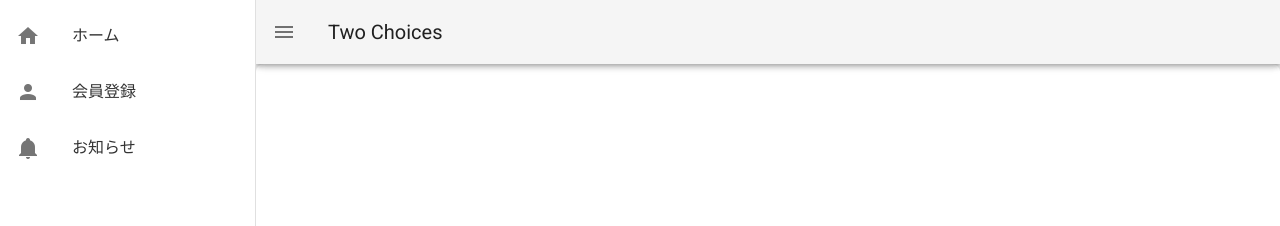
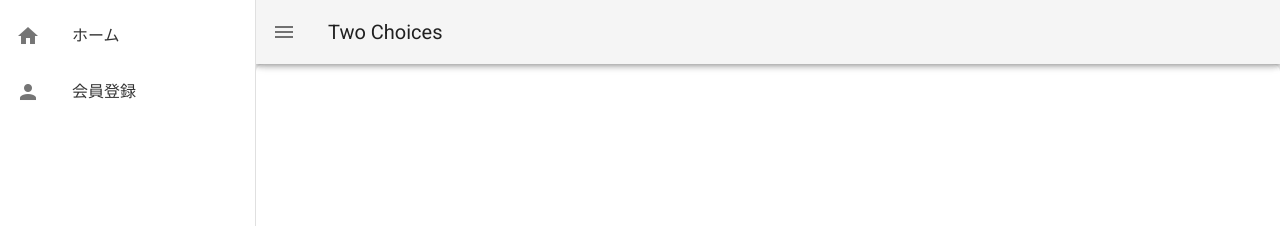
Before and after one commit to uchinomaru7482/two_choices, a Nuxt app in the folder two_choices_client/: page / in a window 1280 px wide. Shown: the top 226 px of the page. Built offline with nearby package versions, Linux system fonts and the light colour scheme.

Commit message:
お知らせリンク削除

```diff
--- a/two_choices_client/layouts/default.vue
+++ b/two_choices_client/layouts/default.vue
@@ -48,7 +48,6 @@
       links: [
         ['mdi-home', 'ホーム', '/'],
         ['mdi-account', '会員登録', '/auth/registration/'],
-        ['mdi-bell', 'お知らせ', '/notification/list'],
       ],
     }),
   }
```
